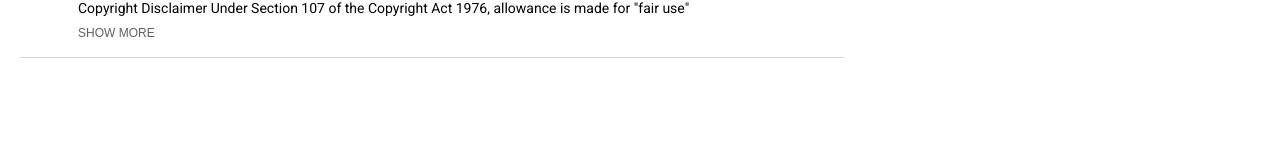
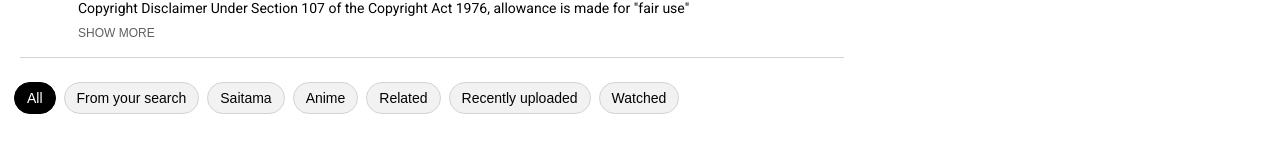
Before and after one commit to mdesanker/youtube-page, a React (Create React App) app: page / in a window 1280 px wide. Shown: the part 743-896 px from the top of the page. Built offline with nearby package versions, Linux system fonts and the light colour scheme.

Commit message:
Add keyword btns

```diff
--- a/src/components/body/ChannelInfo.tsx
+++ b/src/components/body/ChannelInfo.tsx
@@ -66,7 +66,7 @@ const ProfileImg = styled.i`
 const Wrapper = styled.div`
   width: 100%;
   padding: 16px 0;
-  margin-bottom: 24px;
+  margin-bottom: 16px;
   border-bottom: 1px solid lightgray;
 
   display: flex;
--- /dev/null
+++ b/src/components/body/Keywords.tsx
@@ -0,0 +1,27 @@
+import React from "react";
+import styled from "styled-components";
+import RoundBtn from "../elements/RoundBtn";
+
+const Keywords: React.FC = () => {
+  return (
+    <Wrapper>
+      <RoundBtn text="All" color="black" />
+      <RoundBtn text="From your search" />
+      <RoundBtn text="Saitama" />
+      <RoundBtn text="Anime" />
+      <RoundBtn text="Related" />
+      <RoundBtn text="Recently uploaded" />
+      <RoundBtn text="Watched" />
+    </Wrapper>
+  );
+};
+
+const Wrapper = styled.div`
+  width: 100%;
+  height: 48px;
+  display: flex;
+  justify-content: flex-start;
+  margin-right: 12px;
+`;
+
+export default Keywords;
--- a/src/components/body/Page.tsx
+++ b/src/components/body/Page.tsx
@@ -1,6 +1,7 @@
 import React from "react";
 import styled from "styled-components";
 import ChannelInfo from "./ChannelInfo";
+import Keywords from "./Keywords";
 import Sidebar from "./Sidebar";
 import VideoInfo from "./VideoInfo";
 import YoutubeEmbed from "./YoutubeEmbed";
@@ -12,6 +13,7 @@ const Page: React.FC = () => {
         <YoutubeEmbed embedId="km2OPUctni4" />
         <VideoInfo />
         <ChannelInfo />
+        <Keywords />
       </VideoWrapper>
       <Sidebar />
     </Wrapper>
--- /dev/null
+++ b/src/components/elements/RoundBtn.tsx
@@ -0,0 +1,42 @@
+import React from "react";
+import styled, { css } from "styled-components";
+
+interface Props {
+  text: string;
+  color?: string;
+}
+
+const RoundBtn: React.FC<Props> = ({ text, color }) => {
+  return <Wrapper color={color}>{text}</Wrapper>;
+};
+
+const Wrapper = styled.button`
+  font-size: 14px;
+  color: #030303;
+  padding: 0 12px;
+  margin: 8px 8px 8px 0;
+  background-color: rgba(0, 0, 0, 0.05);
+  height: 32px;
+  border-radius: 16px;
+  border: 1px solid lightgray;
+  cursor: pointer;
+  transition: background-color 200ms;
+
+  &:hover {
+    background-color: rgba(0, 0, 0, 0.1);
+  }
+
+  ${(props) =>
+    props.color &&
+    css`
+      color: #fff;
+      background-color: ${props.color};
+      border: 1px solid ${props.color};
+
+      &:hover {
+        background-color: ${props.color};
+      }
+    `};
+`;
+
+export default RoundBtn;
```
